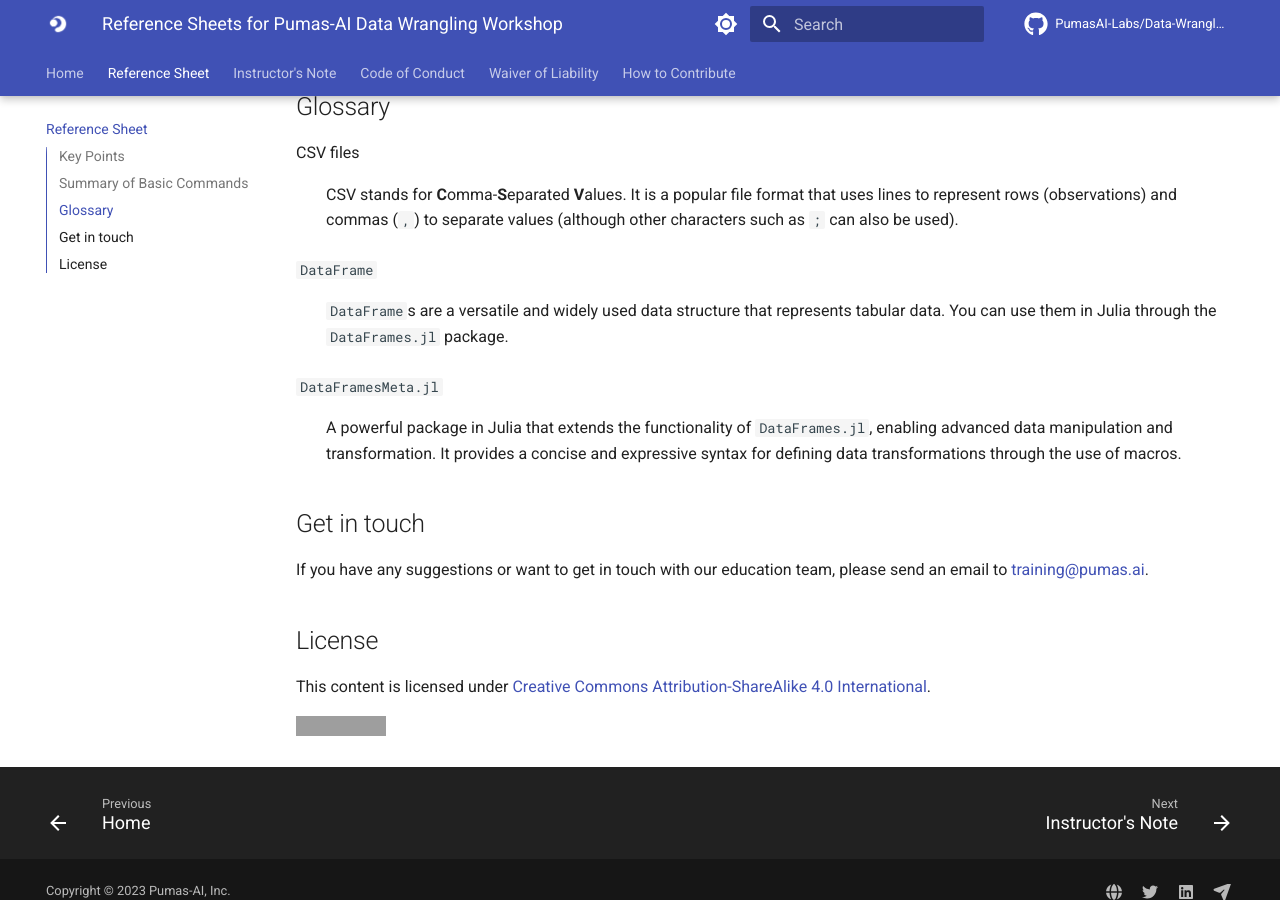
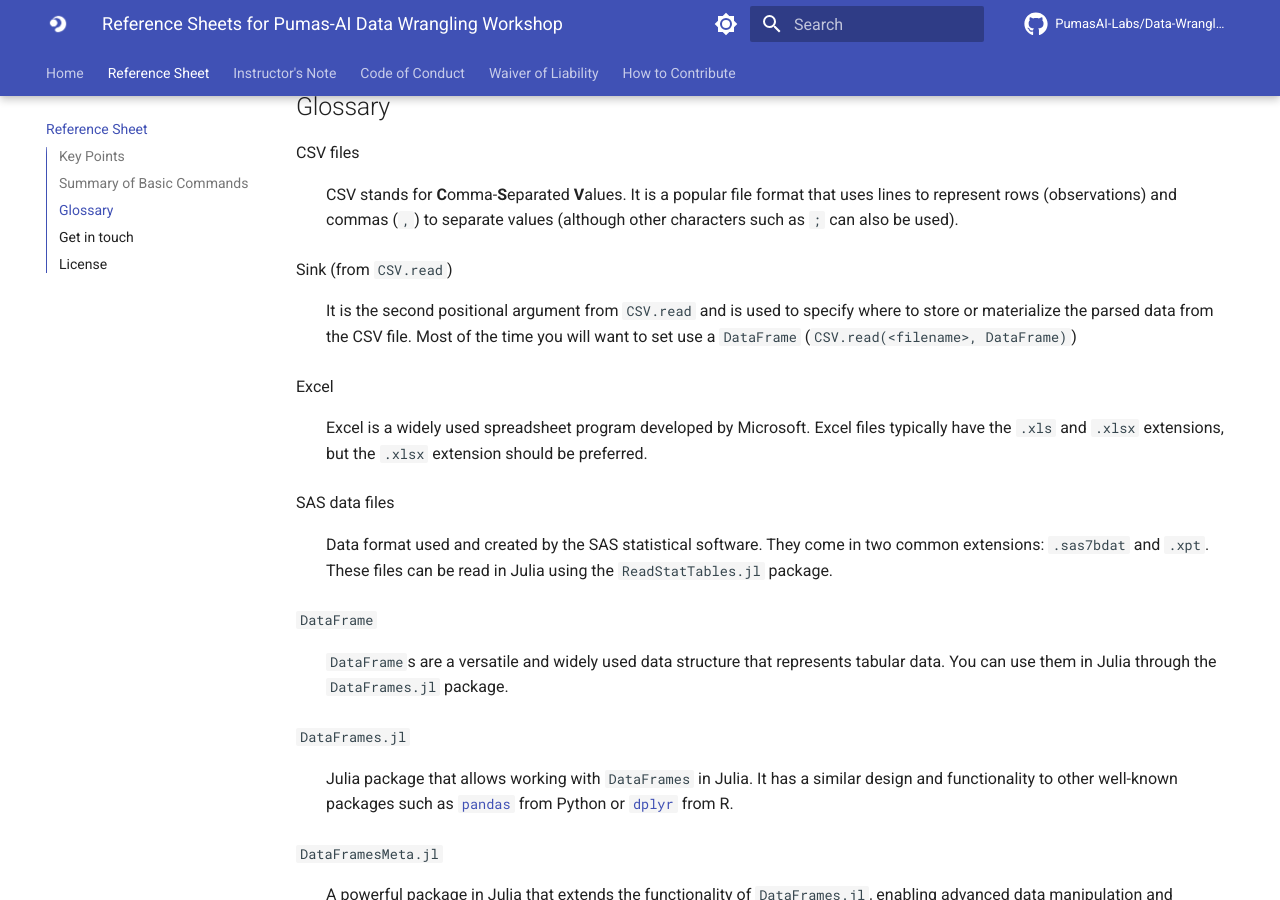
Before and after one commit to PumasAI-Labs/Data-Wrangling, an MkDocs documentation site: the page built from docs/reference.md, in a window 1280 px wide and 900 px high, scrolled down 3608 px. Built offline with MkDocs 1.6.1 and Material for MkDocs 9.7.7, drawn with Linux system fonts in a browser that asks for light colours; comment, search, counter and statistics services are not loaded; grey boxes are pictures that could not be loaded.

Commit message:
Added new entries to the glossary

```diff
--- a/docs/reference.md
+++ b/docs/reference.md
@@ -82,9 +82,29 @@ CSV files
 : CSV stands for **C**omma-**S**eparated **V**alues. It is a popular file format that uses lines to represent rows (observations)
 and commas (`,`) to separate values (although other characters such as `;` can also be used).
 
+Sink (from `CSV.read`)
+
+: It is the second positional argument from `CSV.read` and is used to specify where to store or materialize the parsed data from the CSV file.
+Most of the time you will want to set use a `DataFrame` (`CSV.read(<filename>, DataFrame)`)
+
+Excel
+
+: Excel is a widely used spreadsheet program developed by Microsoft. Excel files typically have the `.xls` and `.xlsx` extensions, but the `.xlsx` extension
+should be preferred.
+
+SAS data files
+
+: Data format used and created by the SAS statistical software. They come in two common extensions: `.sas7bdat` and `.xpt`. These files can be read in Julia
+using the `ReadStatTables.jl` package.
+
 `DataFrame`
 
 : `DataFrame`s are a versatile and widely used data structure that represents tabular data. You can use them in Julia through the `DataFrames.jl` package.
+
+`DataFrames.jl`
+
+: Julia package that allows working with `DataFrames` in Julia. It has a similar design and functionality to other well-known packages such as
+[`pandas`](https://pandas.pydata.org/) from Python or [`dplyr`](https://dplyr.tidyverse.org/) from R.
 
 `DataFramesMeta.jl`
 
```
